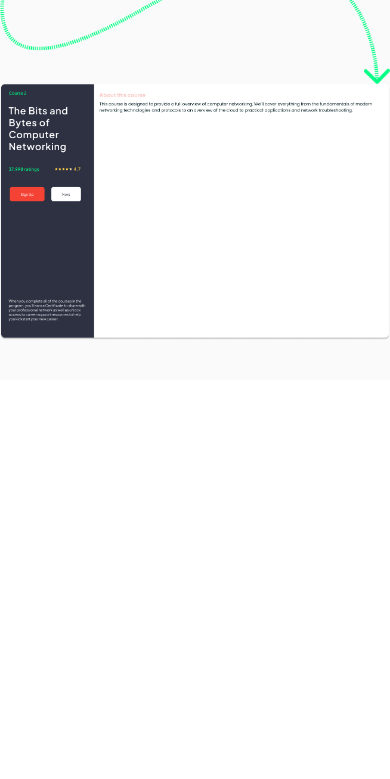
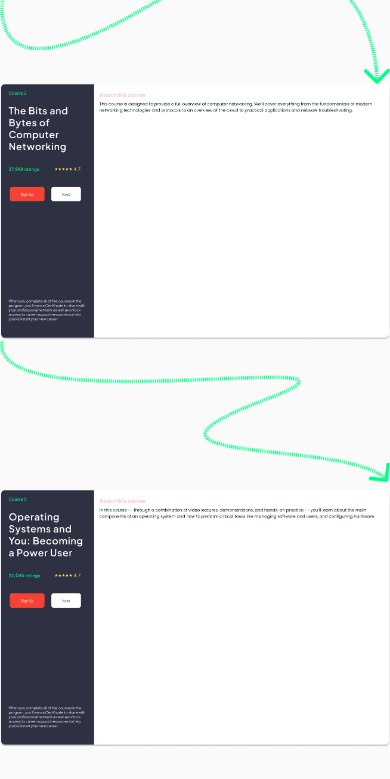
Before and after one commit to dipu59/Tailwind-CSS-Assignment, a website built with Vite: page index.html in a window 390 px wide. Shown: the part 4099-4878 px from the top of the page. Before the commit the page ends 4479 px from the top, so only its background shows below. Built offline with nearby package versions, Linux system fonts and the light colour scheme; files whose address does not match are found by name.

Commit message:
corce 3 add

```diff
--- a/index.html
+++ b/index.html
@@ -279,10 +279,10 @@
     <div class="mt-0 relative md:-top-48 -top-10"><img src="images/51.png" class="m-auto" alt=""></div>
 </div>
 
-<!--
+<div><img src="images/Connector Vector (1).png" class="relative md:-top -top-10 md:left-32" alt=""></div>
 <div>
-    <div class="md:pt-64 pt-20"><img src="images/Group 238901 (1).png" class="m-auto " alt=""></div>
-</div> -->
+    <div class="md:-top-44 -top-8 relative"><img src="images/54.png" class="m-auto " alt=""></div>
+</div>
 
 </section><!--main section-->
 
```
